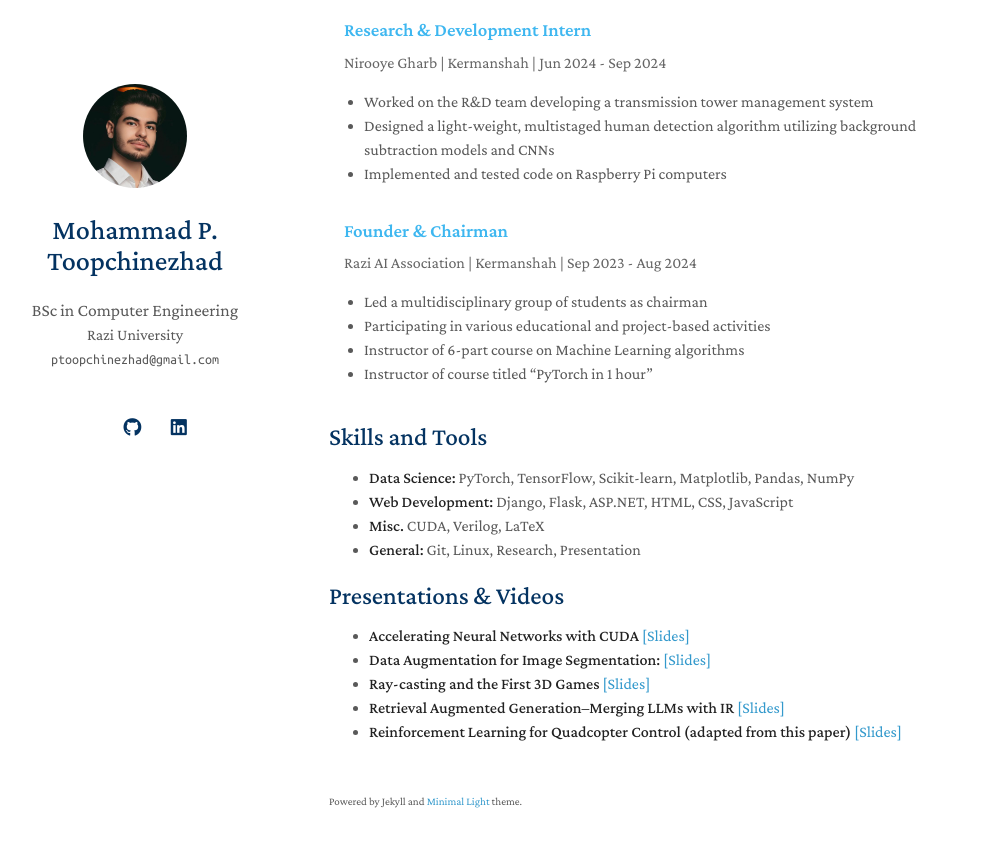
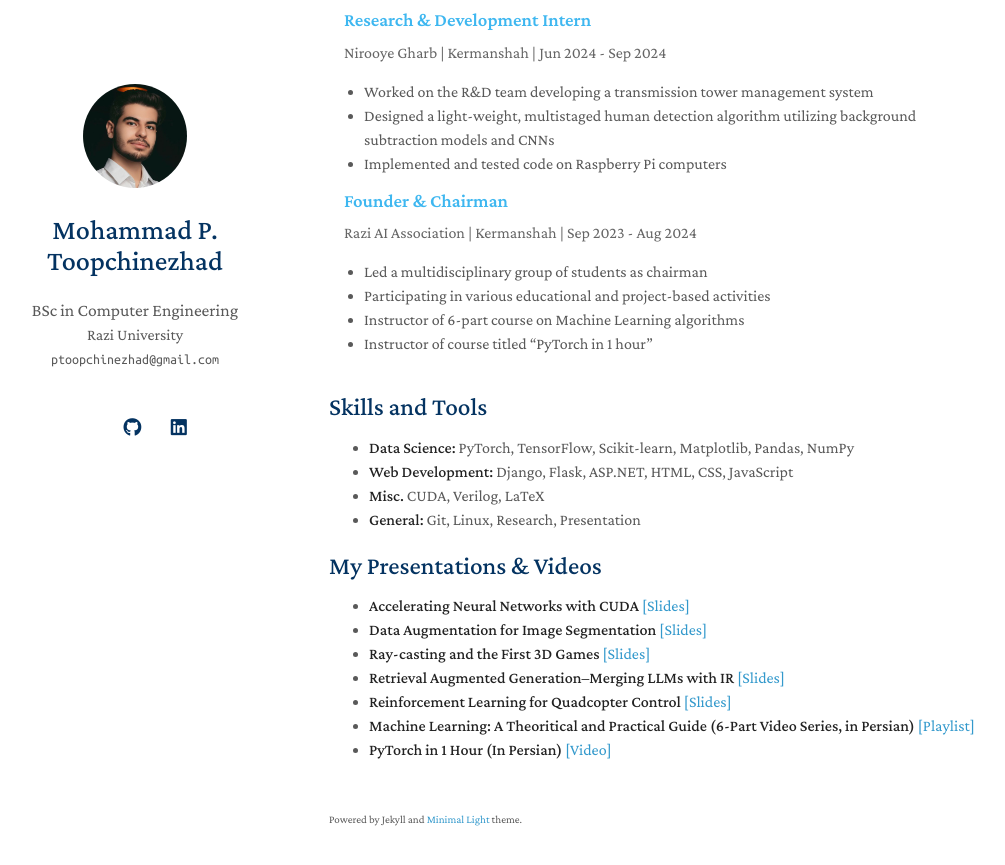
Before and after one commit to Procedurally-Generated-Human/Procedurally-Generated-Human.github.io, a Jekyll site: the page built from index.md, in a window 1280 px wide and 900 px high, scrolled down 944 px. Shown: the top 865 px of the window, without its empty margins (141-1146 px from the left). Built offline with Jekyll 4.4.1, drawn with Linux system fonts in a browser that asks for light colours; a style sheet for code colours, icons or effects is not loaded; our own code applies the rules of GitHub Pages for plain Markdown files.

Commit message:
Update index.md

```diff
--- a/index.md
+++ b/index.md
@@ -45,7 +45,7 @@ Seeking master's position for Fall 2025
     padding: 15px;
     background-color:transparent;
 ">
-    <h3 style="color: #3eb7f0; margin-top: -15px;">
+    <h3 style="color: #3eb7f0; margin-top: -25px;">
         Research & Development Intern
     </h3>
     <p style="color: #666; margin-bottom: 15px; margin-top: -10px">Nirooye Gharb | Kermanshah | Jun 2024 - Sep 2024</p>
@@ -62,7 +62,7 @@ Seeking master's position for Fall 2025
     padding: 15px;
     background-color:transparent;
 ">
-    <h3 style="color: #3eb7f0; margin-top: -15px;">
+    <h3 style="color: #3eb7f0; margin-top: -35px;">
         Founder & Chairman
     </h3>
     <p style="color: #666; margin-bottom: 15px; margin-top: -10px">Razi AI Association | Kermanshah | Sep 2023 - Aug 2024</p>
@@ -85,10 +85,12 @@ Seeking master's position for Fall 2025
 
 
 
-## Presentations & Videos
+## My Presentations & Videos
 
 - **Accelerating Neural Networks with CUDA** <a href="https://procedurally-generated-human.github.io/assets/files/slides/CuDNN-Presentation.pdf">[Slides]</a>
-- **Data Augmentation for Image Segmentation:** <a href="https://procedurally-generated-human.github.io/assets/files/slides/Segmentation-Presentation.pdf">[Slides]</a>
+- **Data Augmentation for Image Segmentation** <a href="https://procedurally-generated-human.github.io/assets/files/slides/Segmentation-Presentation.pdf">[Slides]</a>
 - **Ray-casting and the First 3D Games** <a href="https://procedurally-generated-human.github.io/assets/files/slides/Raycasting-Presentation.pdf">[Slides]</a>
 - **Retrieval Augmented Generation--Merging LLMs with IR** <a href="https://procedurally-generated-human.github.io/assets/files/slides/RAG-Presentation.pdf">[Slides]</a>
-- **Reinforcement Learning for Quadcopter Control (adapted from this paper)** <a href="https://procedurally-generated-human.github.io/assets/files/slides/TinyRL-Presentation.pdf">[Slides]</a>
+- **Reinforcement Learning for Quadcopter Control** <a href="https://procedurally-generated-human.github.io/assets/files/slides/TinyRL-Presentation.pdf">[Slides]</a>
+- **Machine Learning: A Theoritical and Practical Guide (6-Part Video Series, in Persian)** <a href="https://www.aparat.com/v/2by7z?playlist=10389154">[Playlist]</a>
+- **PyTorch in 1 Hour (In Persian)** <a href="https://www.aparat.com/v/i192s36">[Video]</a>
```
